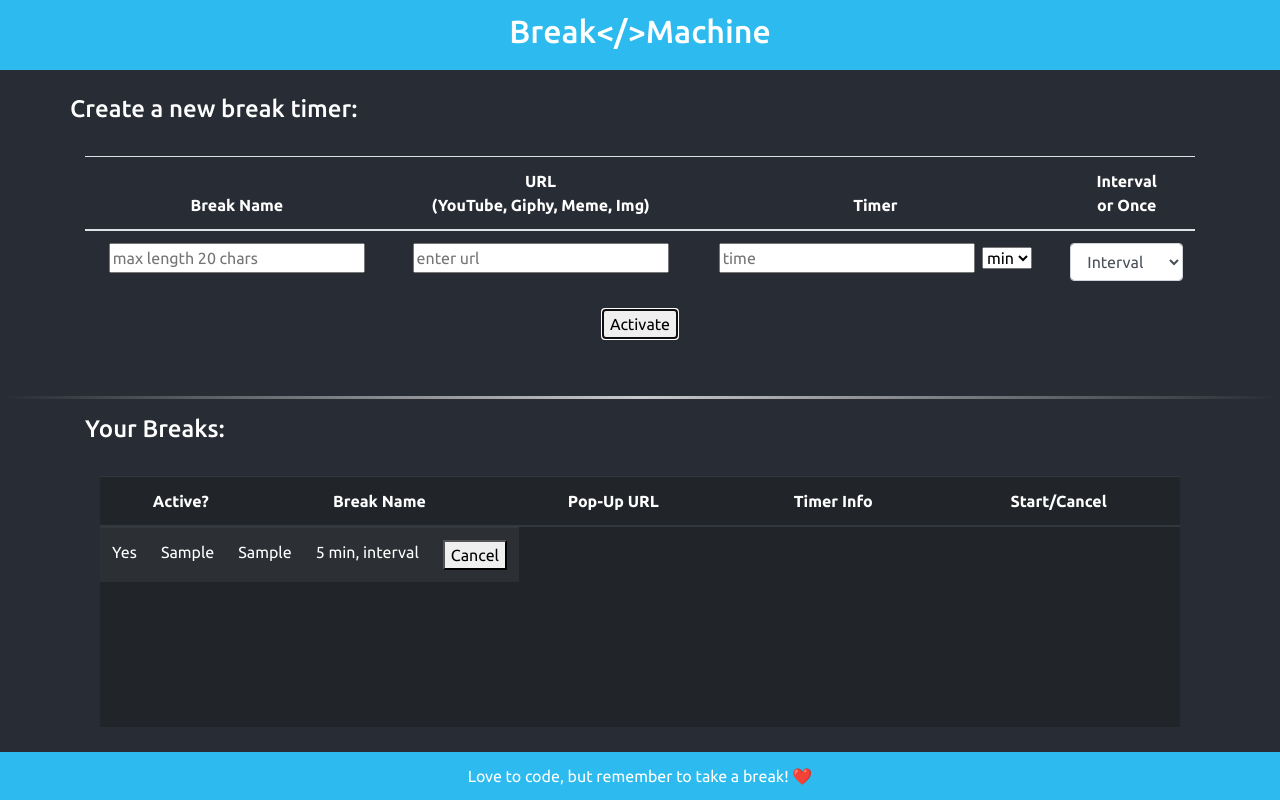
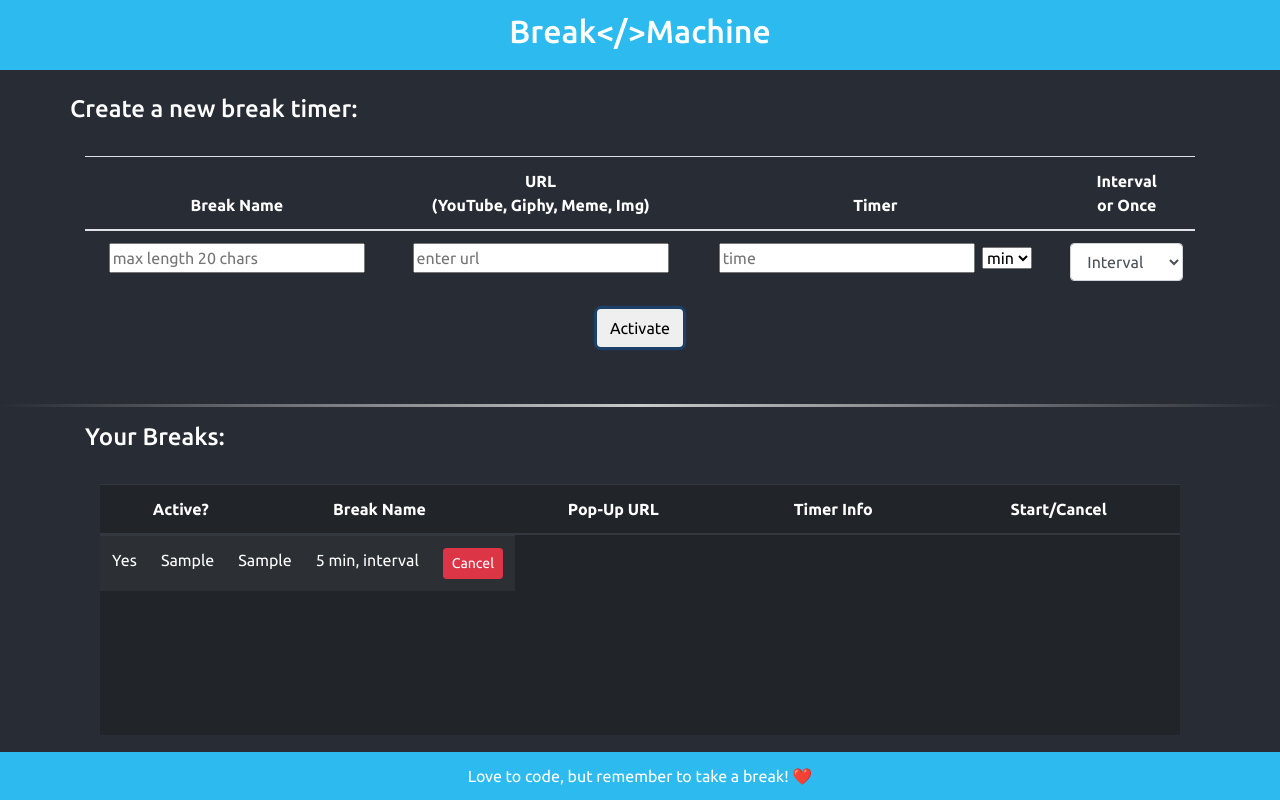
Before and after one commit to Ms-Alex/break-machine, a React (Create React App) app: page / in a window 1280 px wide. Both pictures are taken after typing "Sample", "Sample", "5" into the empty fields and a click on the button "Activate". Built offline with nearby package versions, Linux system fonts and the light colour scheme.

Commit message:
update buttons' css

```diff
--- a/src/App.css
+++ b/src/App.css
@@ -37,6 +37,11 @@ hr {
   padding: 25px 0;
 }
 
+.submit-break:hover {
+  background-color: #2dbbef;
+  color: white;
+}
+
 .break-form, .break-list {
   text-align: center;
 }
--- a/src/containers/BreakForm.js
+++ b/src/containers/BreakForm.js
@@ -110,7 +110,7 @@ class BreakForm extends Component {
                         </tbody>
                     </table>
 
-                    <button className="submit-break">Activate</button>
+                    <button className="submit-break btn">Activate</button>
                 </form>
 
             </div>
--- a/src/containers/BreakList.js
+++ b/src/containers/BreakList.js
@@ -4,9 +4,13 @@ class BreakList extends Component {
 
     buttonType = (breakObj) => {
         if(breakObj.active === 'Yes'){
-            return <button onClick={() => this.props.deActivateBreak(breakObj)}>Cancel</button>
+            return <button className="btn btn-danger btn-sm" onClick={() => this.props.deActivateBreak(breakObj)}>
+                Cancel
+              </button>;
         }
-        return <button onClick={() => this.props.activateBreak(breakObj)}>Start</button>
+        return <button className="btn btn-success btn-sm" onClick={() => this.props.activateBreak(breakObj)}>
+            Start
+          </button>;
     }
 
     mapBreaks = (arr) => {
```
